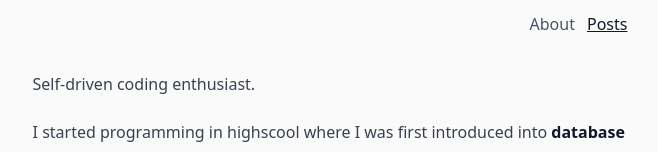
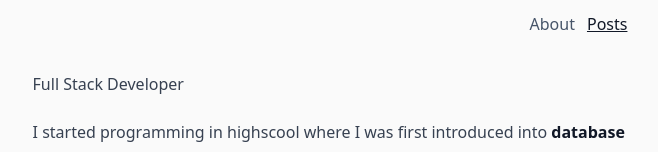
Before and after one commit to payton-burr/website, an Astro site: page / in a window 1280 px wide. Shown: the part 142-294 px from the top of the page, without its empty margins (310-968 px from the left). Built offline with nearby package versions, Linux system fonts and the light colour scheme; Astro itself is replaced by a stand-in of ours.

Commit message:
refactor: intro p tag

```diff
--- a/src/pages/index.astro
+++ b/src/pages/index.astro
@@ -11,7 +11,7 @@ import Link from "../ui/Link.astro";
     <Link href="/posts" text="Posts" />
   </Nav>
   <main>
-    <p>Self-driven coding enthusiast.</p>
+    <p>Full Stack Developer</p>
     <p>
       I started programming in highscool where I was first introduced into
       <strong>database development</strong> and later <strong
```
